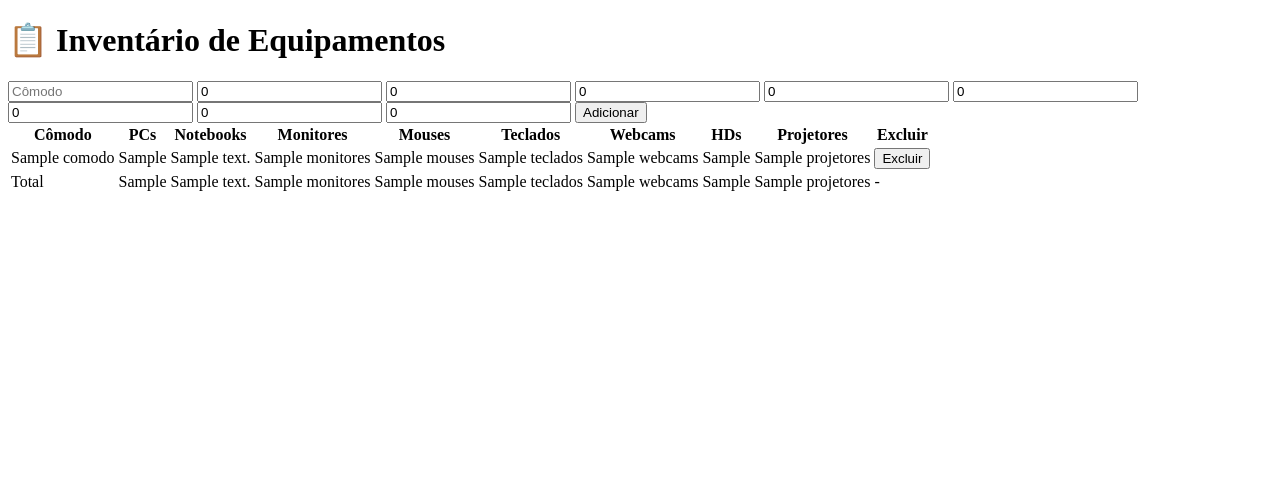
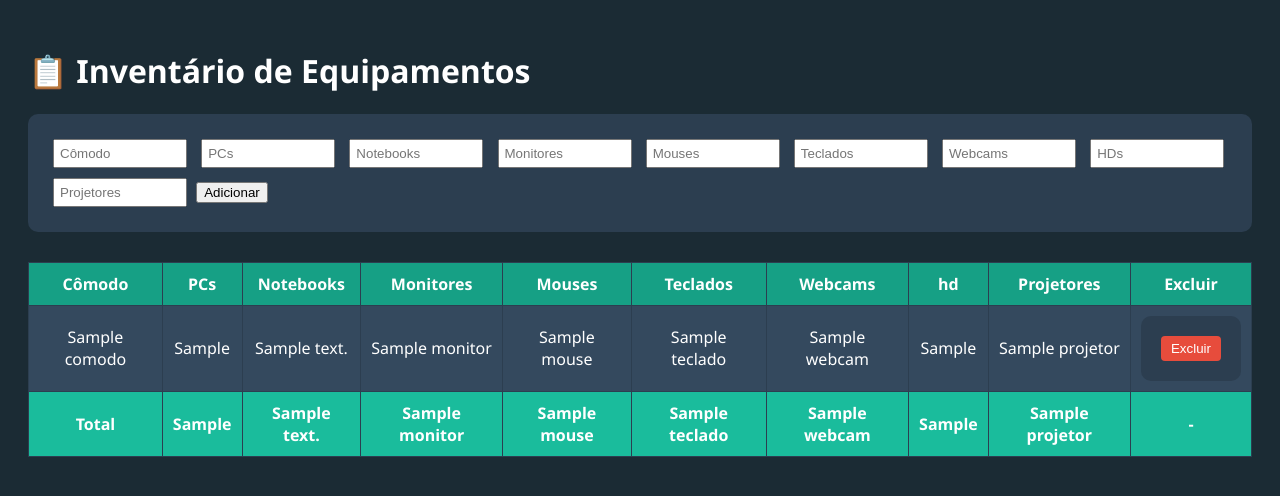
Before and after one commit to Cornellllio01/inventario-flask, a Flask app: template templates/index.html in a window 1280 px wide. Shown: the top 496 px of the page. Run offline with Flask 3, Linux system fonts and the light colour scheme; the template is opened without the code that fills it: most values are stand-ins (such as "Sample title", 1, 10 or a date in 2020).

Commit message:
Update index.html

```diff
--- a/templates/index.html
+++ b/templates/index.html
@@ -4,46 +4,99 @@
   <meta charset="UTF-8" />
   <title>Inventário de Equipamentos</title>
   <style>
-    /* seus estilos aqui */
+    body {
+      font-family: 'Segoe UI', sans-serif;
+      background: #1b2b34;
+      color: white;
+      padding: 20px;
+    }
+    form {
+      background: #2c3e50;
+      padding: 20px;
+      border-radius: 10px;
+      margin-bottom: 30px;
+    }
+    input {
+      margin: 5px;
+      padding: 5px;
+      width: 120px;
+    }
+    table {
+      width: 100%;
+      border-collapse: collapse;
+      background: #34495e;
+    }
+    th, td {
+      padding: 10px;
+      border: 1px solid #2c3e50;
+      text-align: center;
+    }
+    th {
+      background: #16a085;
+    }
+    .btn-excluir {
+      background: #e74c3c;
+      color: white;
+      border: none;
+      padding: 5px 10px;
+      border-radius: 4px;
+      cursor: pointer;
+    }
+    .btn-excluir:hover {
+      background: #c0392b;
+    }
+    .totais {
+      font-weight: bold;
+      background: #1abc9c;
+    }
   </style>
 </head>
 <body>
   <h1>📋 Inventário de Equipamentos</h1>
 
-  <form method="POST" action="{{ url_for('adicionar') }}">
-    <input type="text"   name="comodo"     placeholder="Cômodo"     required />
-    <input type="number" name="pc"          placeholder="PCs"        value="0" min="0" />
-    <input type="number" name="notebooks"   placeholder="Notebooks"  value="0" min="0" />
-    <input type="number" name="monitores"   placeholder="Monitores"  value="0" min="0" />
-    <input type="number" name="mouses"      placeholder="Mouses"     value="0" min="0" />
-    <input type="number" name="teclados"    placeholder="Teclados"   value="0" min="0" />
-    <input type="number" name="webcams"     placeholder="Webcams"    value="0" min="0" />
-    <input type="number" name="hd"          placeholder="HDs"        value="0" min="0" />
-    <input type="number" name="projetores"  placeholder="Projetores" value="0" min="0" />
-    <button type="submit">Adicionar</button>
-  </form>
+<form method="POST">
+  <input type="text" name="comodo" placeholder="Cômodo" required />
+  <input type="number" name="pc" placeholder="PCs" />
+  <input type="number" name="notebooks" placeholder="Notebooks" />
+  <input type="number" name="monitores" placeholder="Monitores" />
+  <input type="number" name="mouses" placeholder="Mouses" />
+  <input type="number" name="teclados" placeholder="Teclados" />
+  <input type="number" name="webcams" placeholder="Webcams" />
+  <input type="number" name="hd" placeholder="HDs" />
+  <input type="number" name="projetores" placeholder="Projetores" />
+  <button type="submit">Adicionar</button>
+</form>
+
 
   <table>
     <thead>
       <tr>
-        <th>Cômodo</th><th>PCs</th><th>Notebooks</th><th>Monitores</th>
-        <th>Mouses</th><th>Teclados</th><th>Webcams</th><th>HDs</th><th>Projetores</th><th>Excluir</th>
+        <th>Cômodo</th>
+        <th>PCs</th>
+        <th>Notebooks</th>
+        <th>Monitores</th>
+        <th>Mouses</th>
+        <th>Teclados</th>
+        <th>Webcams</th>
+        <th>hd</th>
+        <th>Projetores</th>
+        <th>Excluir</th>
       </tr>
     </thead>
     <tbody>
       {% for item in equipamentos %}
       <tr>
         <td>{{ item.comodo }}</td>
-        <td>{{ item.pc }}</td>
-        <td>{{ item.notebooks }}</td>
-        <td>{{ item.monitores }}</td>
-        <td>{{ item.mouses }}</td>
-        <td>{{ item.teclados }}</td>
-        <td>{{ item.webcams }}</td>
-        <td>{{ item.hd }}</td>
-        <td>{{ item.projetores }}</td>
+        <td>{{ item.pc or '-' }}</td>
+        <td>{{ item.notebook or '-' }}</td>
+        <td>{{ item.monitor or '-' }}</td>
+        <td>{{ item.mouse or '-' }}</td>
+        <td>{{ item.teclado or '-' }}</td>
+        <td>{{ item.webcam or '-' }}</td>
+        <td>{{ item.hd or '-' }}</td>
+        <td>{{ item.projetor or '-' }}</td>
         <td>
-          <form action="{{ url_for('delete', id=item.id) }}" method="POST">
+          <form action="/delete/{{ loop.index0 }}" method="POST" style="margin:0;">
             <button type="submit" class="btn-excluir">Excluir</button>
           </form>
         </td>
@@ -53,13 +106,13 @@
       <tr class="totais">
         <td>Total</td>
         <td>{{ totais.pc }}</td>
-        <td>{{ totais.notebooks }}</td>
-        <td>{{ totais.monitores }}</td>
-        <td>{{ totais.mouses }}</td>
-        <td>{{ totais.teclados }}</td>
-        <td>{{ totais.webcams }}</td>
+        <td>{{ totais.notebook }}</td>
+        <td>{{ totais.monitor }}</td>
+        <td>{{ totais.mouse }}</td>
+        <td>{{ totais.teclado }}</td>
+        <td>{{ totais.webcam }}</td>
         <td>{{ totais.hd }}</td>
-        <td>{{ totais.projetores }}</td>
+        <td>{{ totais.projetor }}</td>
         <td>-</td>
       </tr>
       {% endif %}
```
